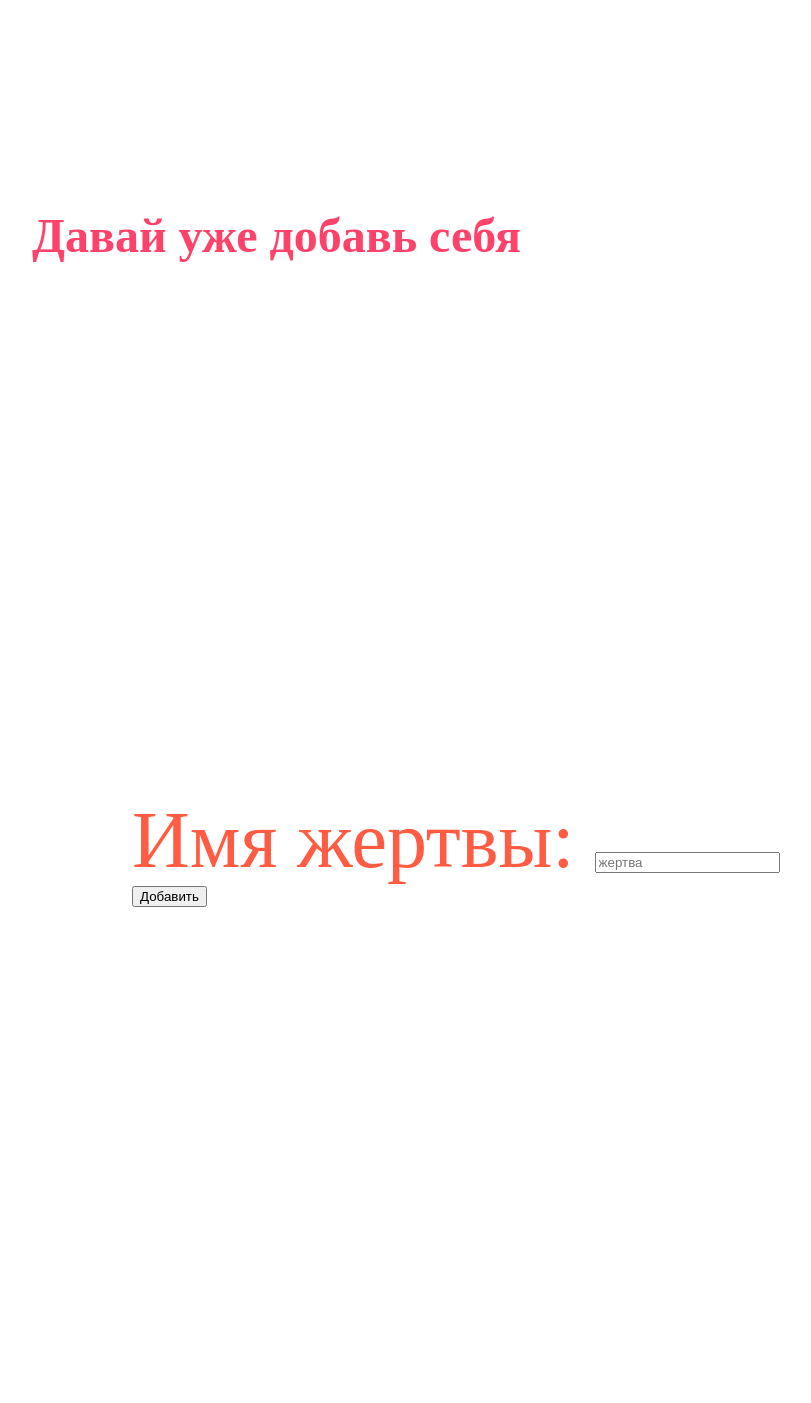
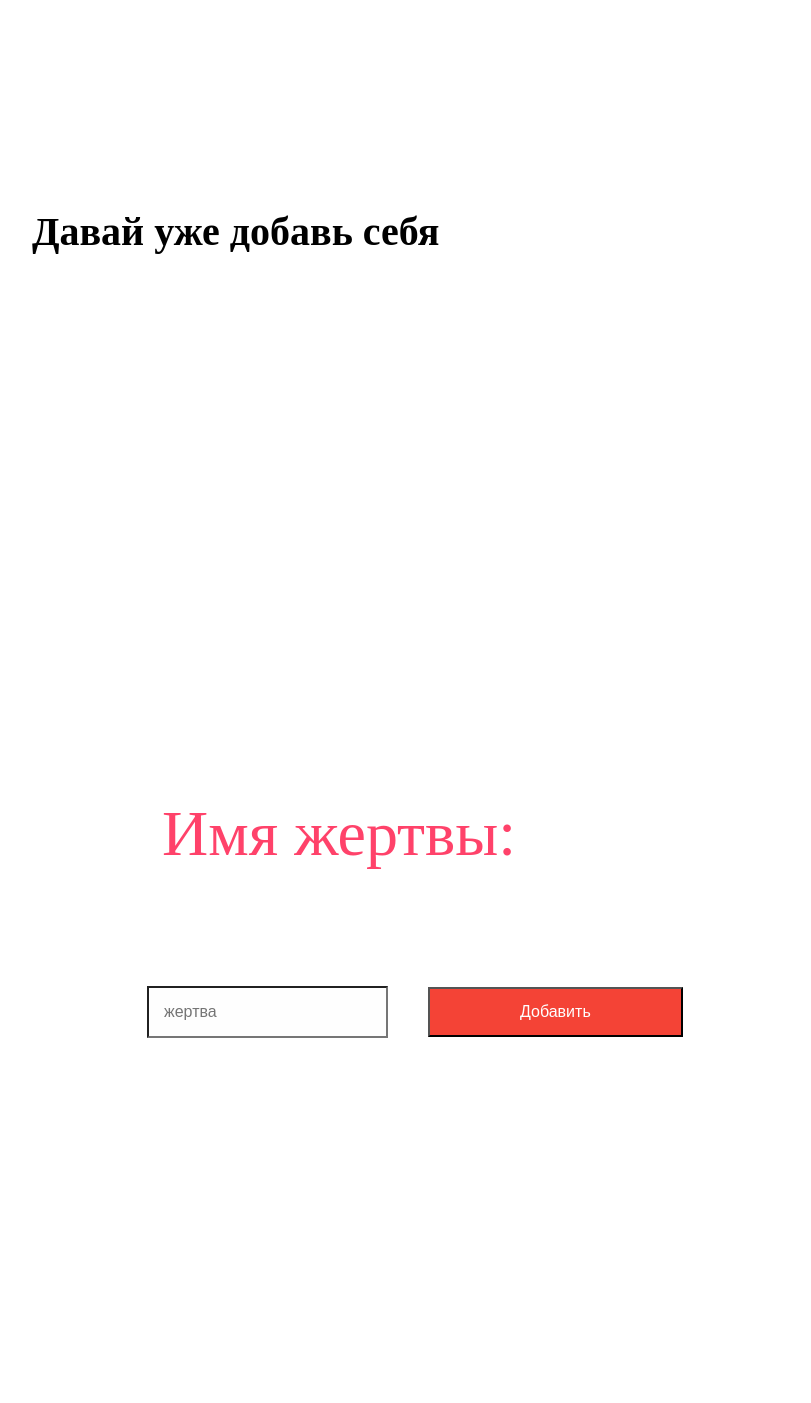
Before and after one commit to Ninjamannn/dolgoe, a Flask app: page /dolgoe/user/new in a window 1280 px wide. Shown: the whole page, without its empty margins (176-987 px from the left). Before the commit the page ends 907 px from the top, so only its background shows below. Run offline with Flask 2, Linux system fonts and the light colour scheme.

Commit message:
fix: css button;

```diff
--- a/templates/newUser.html
+++ b/templates/newUser.html
@@ -1,6 +1,10 @@
     <style>
         #n_us { padding: 300px; font-size: 500%; color: #ff5c43; }
-        h1 { padding: 200px; font-size: 300%; color: #ff426a; }
+        h1 { padding: 200px; font-size: 250%; color: #000000; }
+        button {background-color: #f44336; padding: 14px 90px; font-size: 10%; color: #fefefe;}
+        input {padding: 15px; font-size: 10%; color: #ff426a; background-color: #fefefe;}
+        label {padding: 15px; font-size: 40%; color: #ff426a;}
+        form {padding: 15px; font-size: 200%; color: #ff426a;}
     </style>
 <h1>Давай уже добавь себя</h1>
 <form action="#" method="post">
```
